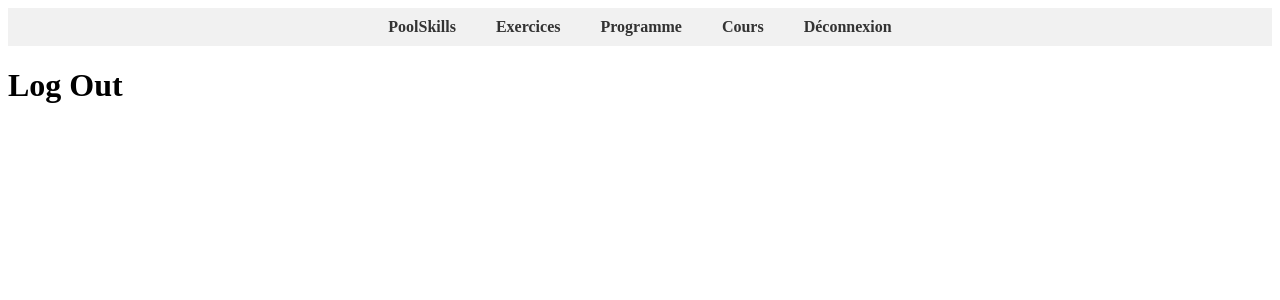
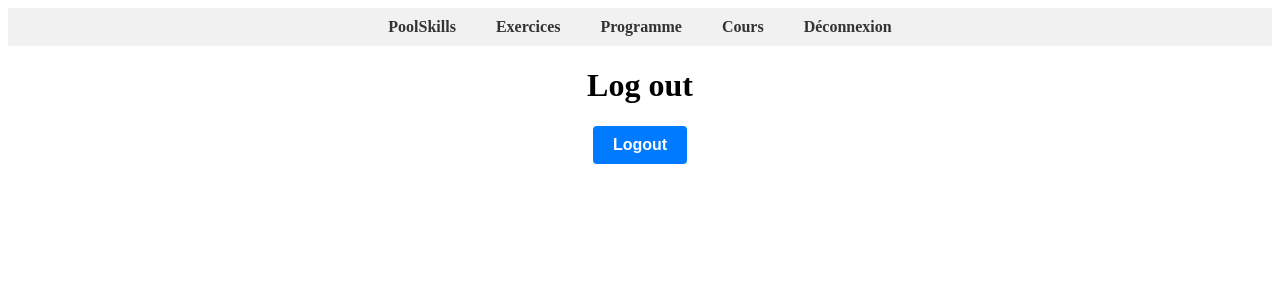
Before and after one commit to FalconFabio/GPE, a React (Vite) app: page /logout in a window 1280 px wide. Shown: the top 300 px of the page. Built offline with nearby package versions, Linux system fonts and the light colour scheme.

Commit message:
Ajout d'un bouton de déconnexion

```diff
--- a/src/main.jsx
+++ b/src/main.jsx
@@ -7,7 +7,7 @@ import Program from "./routes/ProgramPage/Program";
 import Course from "./routes/Course/Course";
 import Exercises from "./routes/ExercisesPage/Exercises";
 import Login from "./routes/Login";
-import LogOut from "./routes/LogOut";
+import LogOut from "./routes/Logout/LogOut";
 
 const router = createBrowserRouter([
   {
--- a/src/routes/LogOut.jsx
+++ /dev/null
@@ -1,10 +0,0 @@
-import NavigationBar from "../Components/NavigationBar/NavigationBar";
-
-export default function LogOut() {
-  return (
-    <div>
-      <NavigationBar />
-      <h1>Log Out</h1>
-    </div>
-  );
-}
--- /dev/null
+++ b/src/routes/Logout/LogOut.jsx
@@ -0,0 +1,14 @@
+import NavigationBar from "../../Components/NavigationBar/NavigationBar";
+import LogoutButton from "./components/LogoutButton/logout-button.component";
+
+export default function LogOut() {
+  return (
+    <div>
+      <NavigationBar />
+      <center>
+        <h1>Log out</h1>
+        <LogoutButton />
+      </center>
+    </div>
+  );
+}
--- /dev/null
+++ b/src/routes/Logout/components/LogoutButton/logout-button.component.css
@@ -0,0 +1,26 @@
+/* styles.css */
+
+.modern-button {
+  display: inline-block;
+  padding: 10px 20px;
+  font-size: 16px;
+  font-weight: bold;
+  color: #fff;
+  background-color: #007bff;
+  border: none;
+  border-radius: 4px;
+  cursor: pointer;
+}
+
+.modern-button:hover {
+  background-color: #0056b3;
+}
+
+.modern-button:focus {
+  outline: none;
+  box-shadow: 0 0 0 3px rgba(0, 123, 255, 0.5);
+}
+
+.modern-button:active {
+  background-color: #004080;
+}
--- /dev/null
+++ b/src/routes/Logout/components/LogoutButton/logout-button.component.jsx
@@ -0,0 +1,5 @@
+import "./logout-button.component.css";
+
+export default function LogoutButton() {
+  return <button className="modern-button">Logout</button>;
+}
```
